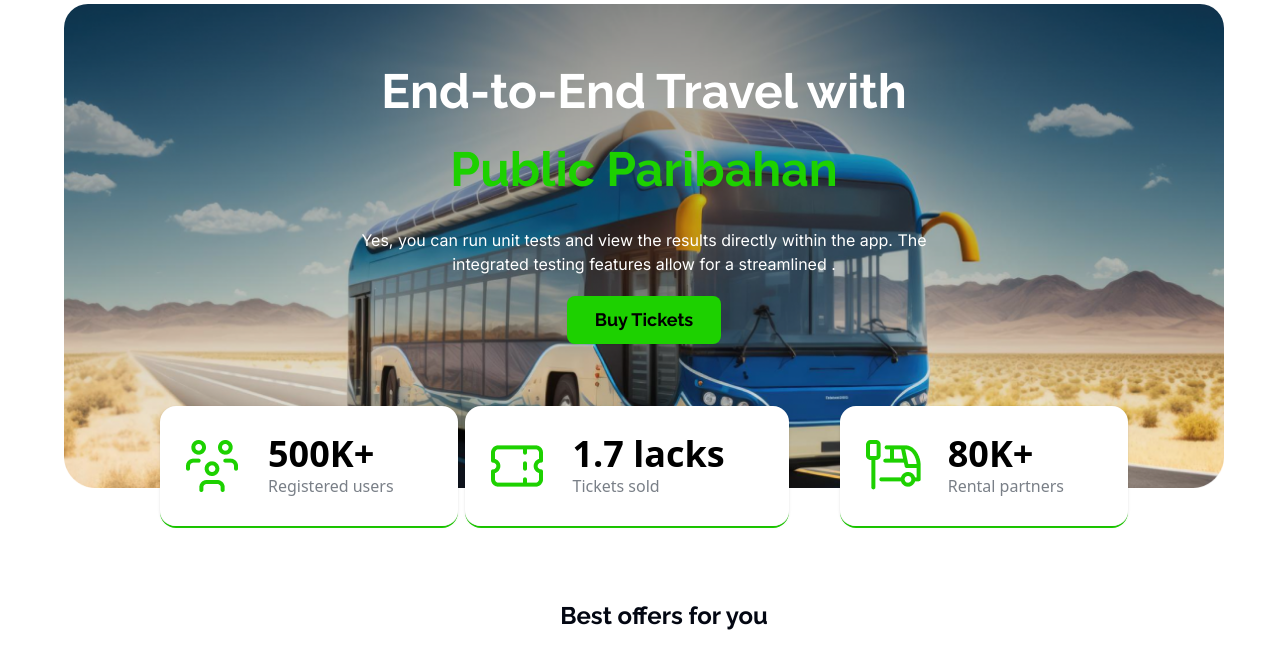
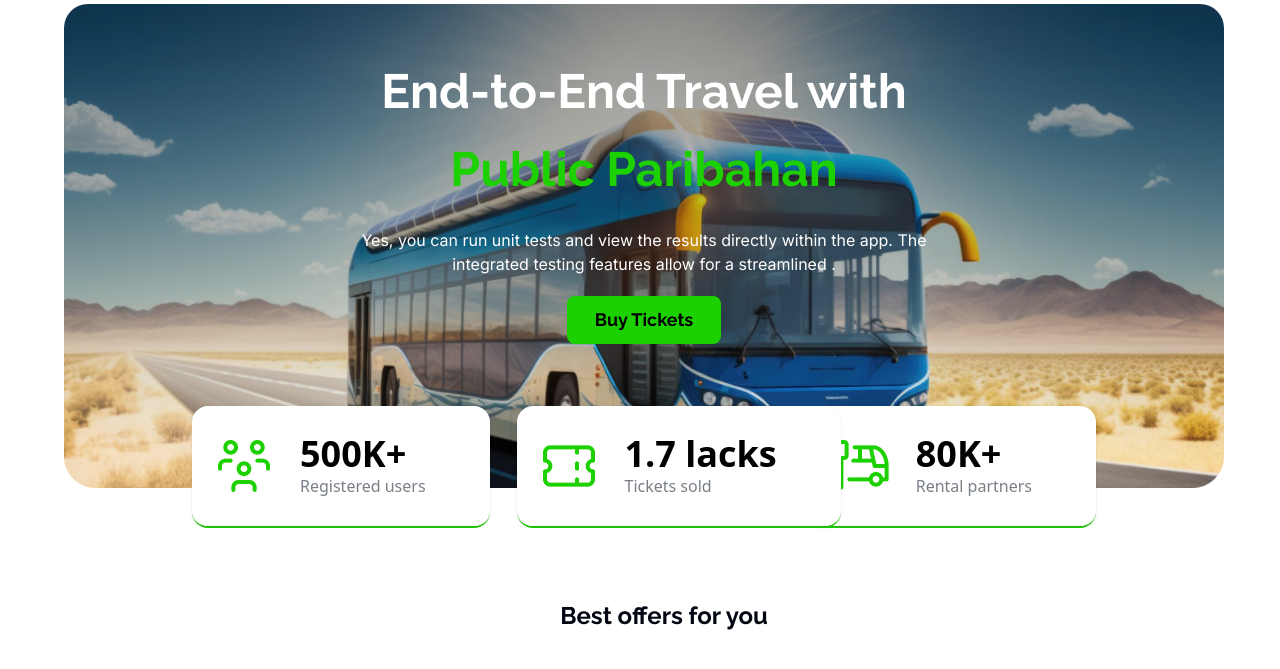
Before and after one commit to Mejerab/Public-Paribahan, a plain HTML site: page index.html in a window 1280 px wide. Shown: the part 72-741 px from the top of the page. Drawn offline with nearby package versions, Linux system fonts and the light colour scheme.

Commit message:
added something

```diff
--- a/index.html
+++ b/index.html
@@ -67,7 +67,7 @@
                     border-none px-7">Buy Tickets</a>
                   </div>
             </div>
-            <div class="stat-div absolute left-0 lg:left-24 -bottom-10 border-b-2 border-[#1DD100] rounded-2xl">
+            <div class="stat-div absolute left-0 lg:left-32 -bottom-10 border-b-2 border-[#1DD100] rounded-2xl">
               <div class="stats shadow py-3">
                 <div class="stat-img">
                   <img src="images/people.png" alt="" class="pt-4 pl-5">
@@ -78,7 +78,7 @@
                 </div>
               </div>
             </div>
-            <div class="stat-div z-20 absolute left-32 -bottom-36 lg:left-[400.5px] lg:-bottom-10 border-b-2 border-[#1DD100] rounded-2xl">
+            <div class="stat-div z-20 absolute left-32 -bottom-36 lg:left-[452.5px] lg:-bottom-10 border-b-2 border-[#1DD100] rounded-2xl">
               <div class="stats shadow py-3">
                 <div class="stat-img">
                   <img src="images/ticket-cupon.png" alt="" class="pt-4 pl-5">
@@ -89,7 +89,7 @@
                 </div>
               </div>
             </div>
-            <div class="stat-div absolute right-0 lg:right-24 -bottom-10 border-b-2 border-[#1DD100] rounded-2xl">
+            <div class="stat-div absolute right-0 lg:right-32 -bottom-10 border-b-2 border-[#1DD100] rounded-2xl">
               <div class="stats shadow py-3">
                 <div class="stat-img">
                   <img src="images/stoppage.png" alt="" class="pt-4 pl-5">
```
